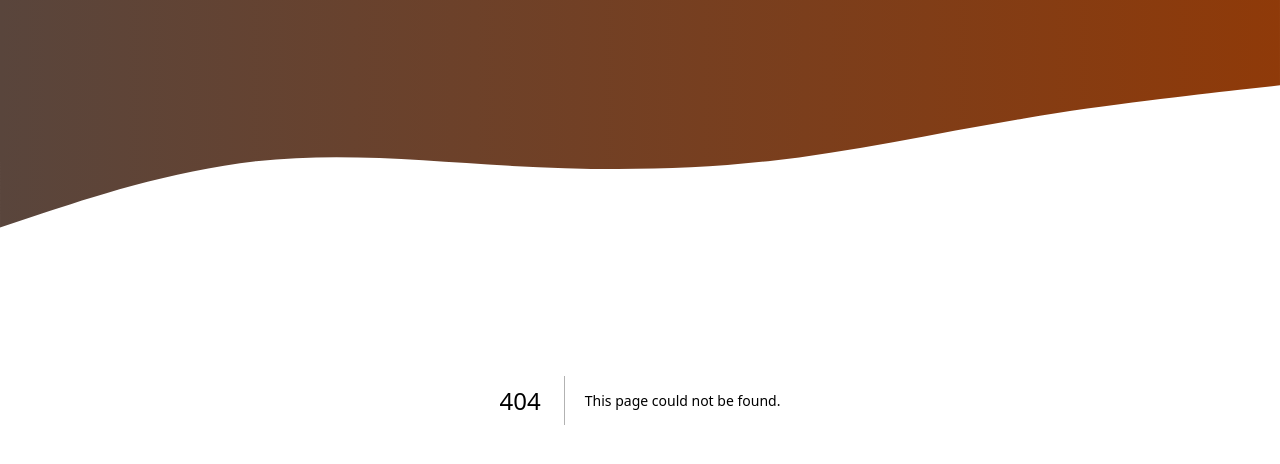
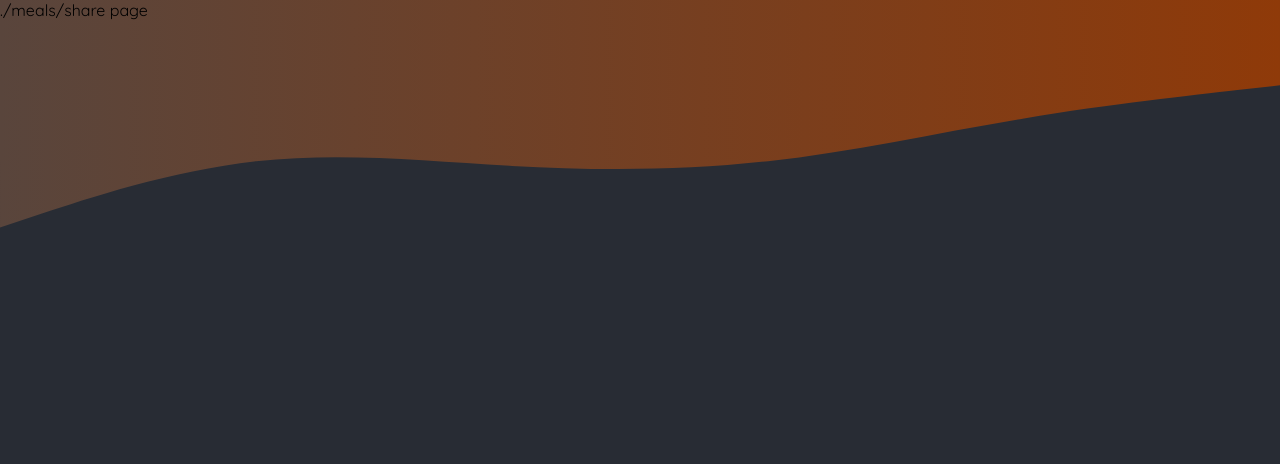
Before and after one commit to Chubina7/udemy_course_demo_1, a Next.js app: page /meals/share in a window 1280 px wide. Before the commit this address had no page. Shown: the top 464 px of the page. Built offline with nearby package versions, Linux system fonts and the light colour scheme.

Commit message:
add file routes as task

```diff
--- a/app/globals.css
+++ b/app/globals.css
@@ -1,11 +1,11 @@
-@import url('https://fonts.googleapis.com/css2?family=Quicksand:wght@400;600;700&family=Montserrat:wght@400;700&display=swap');
+@import url("https://fonts.googleapis.com/css2?family=Quicksand:wght@400;600;700&family=Montserrat:wght@400;700&display=swap");
 
 * {
   box-sizing: border-box;
 }
 
 html {
-  font-family: 'Quicksand', sans-serif;
+  font-family: "Quicksand", sans-serif;
 }
 
 body {
@@ -43,10 +43,11 @@ svg {
   text-transform: uppercase;
   background: linear-gradient(90deg, #f9572a, #ffc905);
   -webkit-background-clip: text;
+  background-clip: text;
   -webkit-text-fill-color: transparent;
   background-size: cover;
   background-position: center;
-  font-family: 'Montserrat', sans-serif;
+  font-family: "Montserrat", sans-serif;
 }
 
 .not-found p,
--- /dev/null
+++ b/app/meals/share/page.jsx
@@ -0,0 +1,8 @@
+import React from 'react'
+import styles from "./page.module.css"
+
+export default function page() {
+  return (
+    <div>./meals/share page</div>
+  )
+}
```
Also changed, not shown: app/community/page.jsx (added, +8 -0 lines), app/meals/page.jsx (added, +8 -0 lines), app/community/page.module.css (added), app/meals/page.module.css (added), app/meals/share/page.module.css (added).
